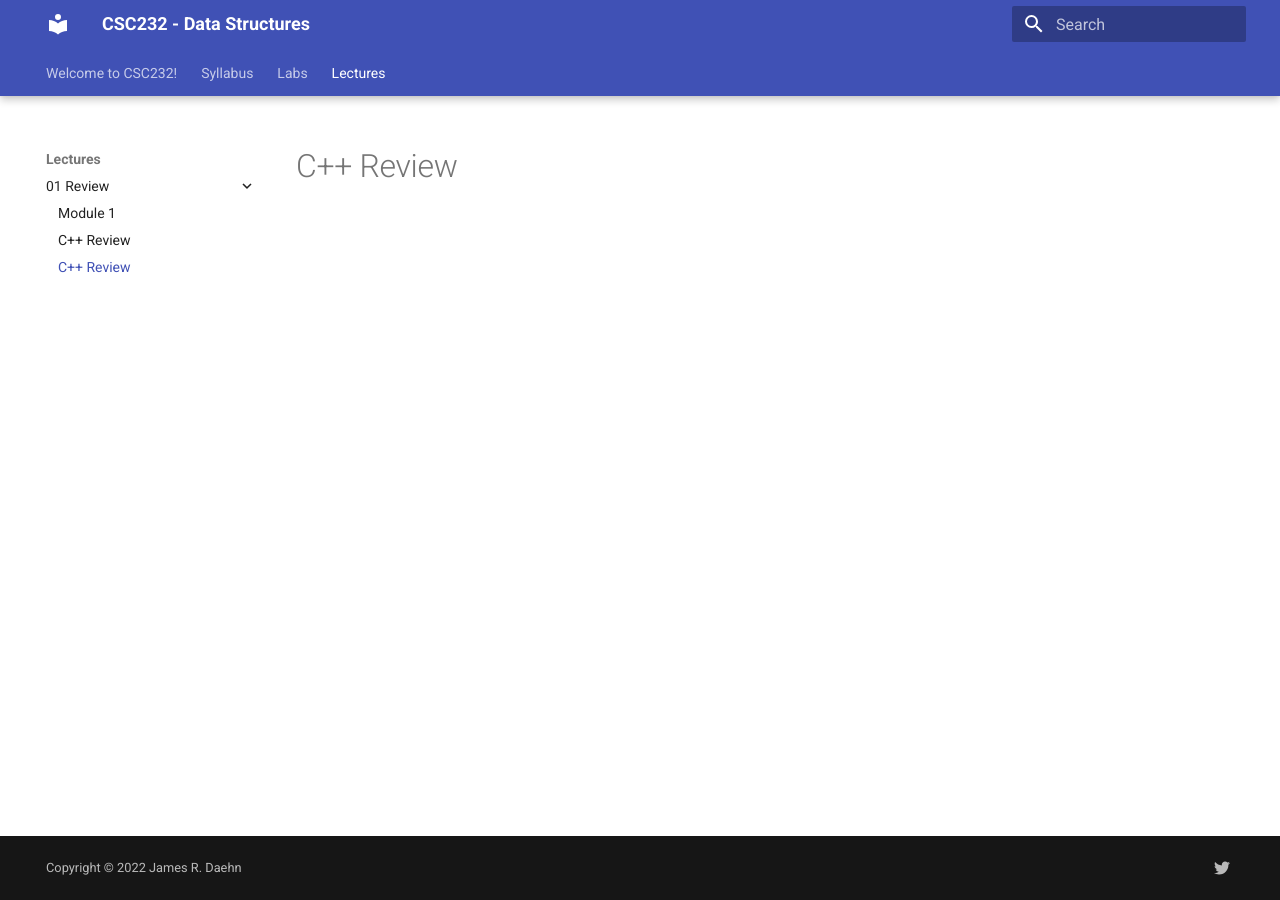
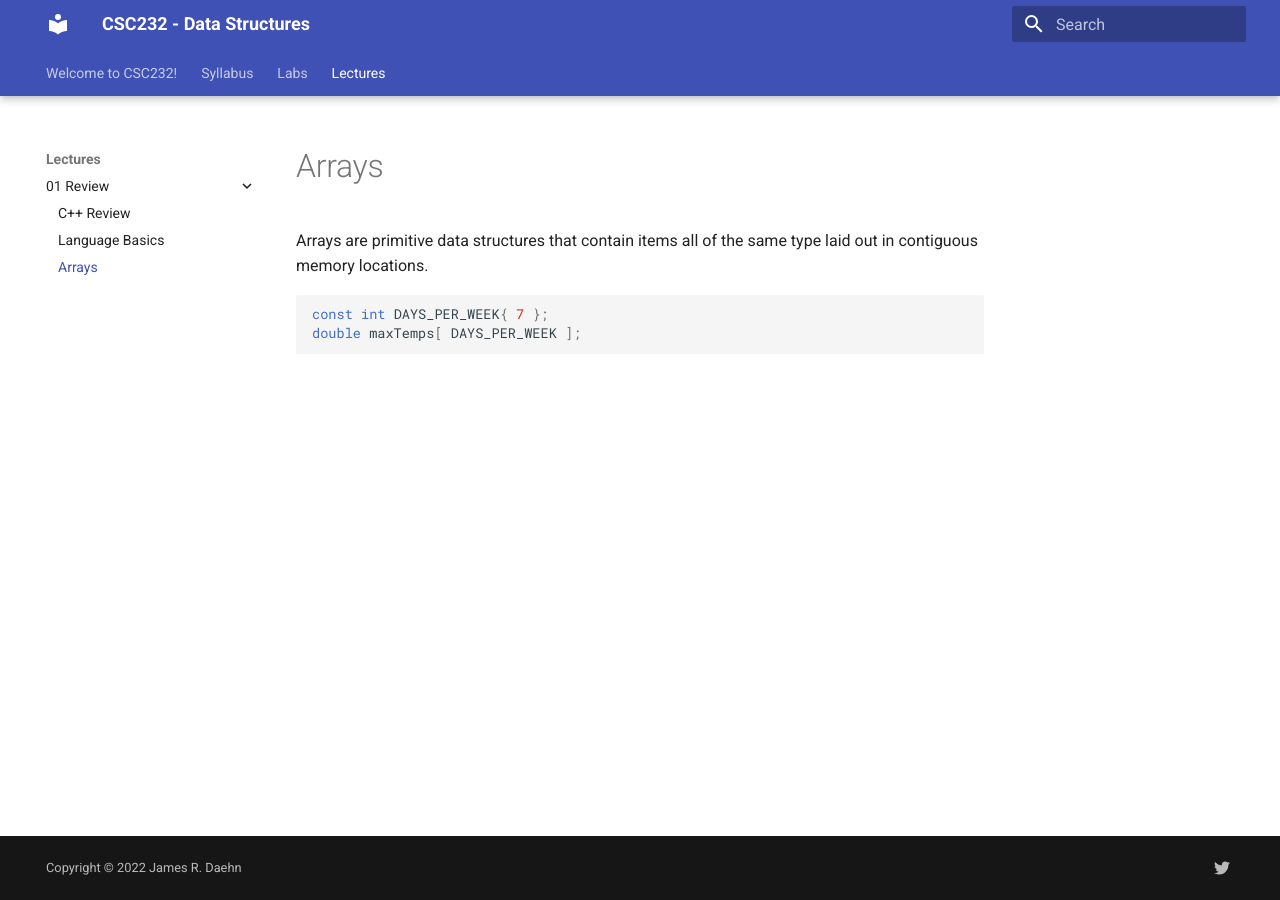
Before and after one commit to msu-csc232/tddwcpp, an MkDocs documentation site: the page built from docs/lectures/01-Review/cpp-rev-02.md, in a window 1280 px wide. Built offline with MkDocs 1.6.1 and Material for MkDocs 9.7.7, drawn with Linux system fonts in a browser that asks for light colours.

Commit message:
Initial import of arrays lecture.

````diff
--- a/docs/lectures/01-Review/cpp-rev-01.md
+++ b/docs/lectures/01-Review/cpp-rev-01.md
@@ -1,4 +1,4 @@
-# C++ Review
+# Language Basics
 
 Let's take a look a simple C++ program.
 
--- a/docs/lectures/01-Review/cpp-rev-02.md
+++ b/docs/lectures/01-Review/cpp-rev-02.md
@@ -1 +1,8 @@
-# C++ Review
+# Arrays
+
+Arrays are primitive data structures that contain items all of the same type laid out in contiguous memory locations.
+
+```c++
+const int DAYS_PER_WEEK{ 7 };
+double maxTemps[ DAYS_PER_WEEK ];
+```
--- a/docs/lectures/01-Review/index.md
+++ b/docs/lectures/01-Review/index.md
@@ -1 +1,4 @@
-# Module 1
+# C++ Review
+
+- Language Basics
+- Arrays
````
